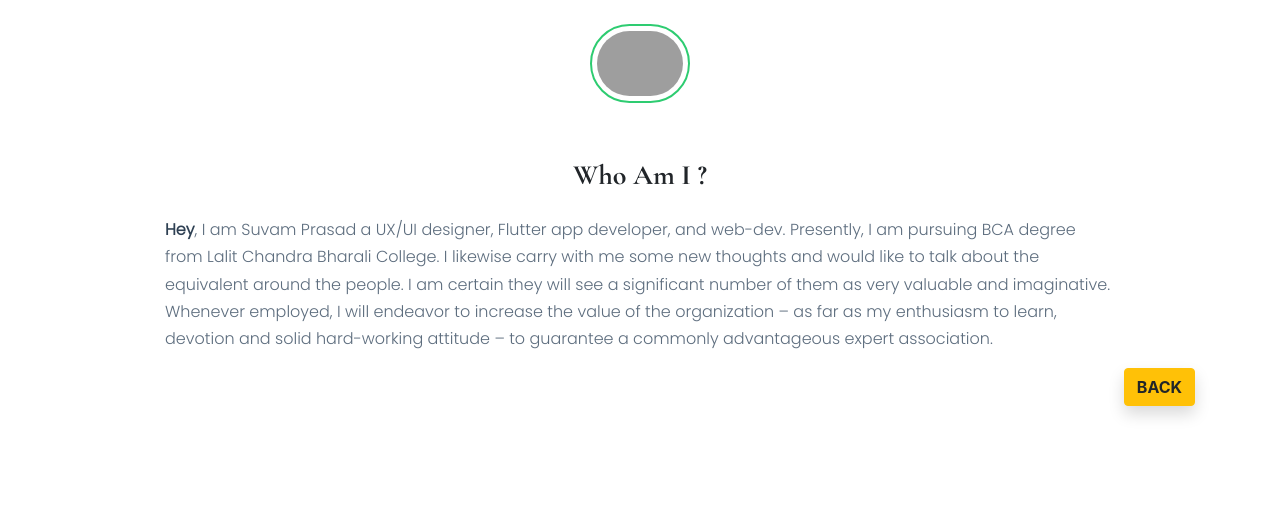
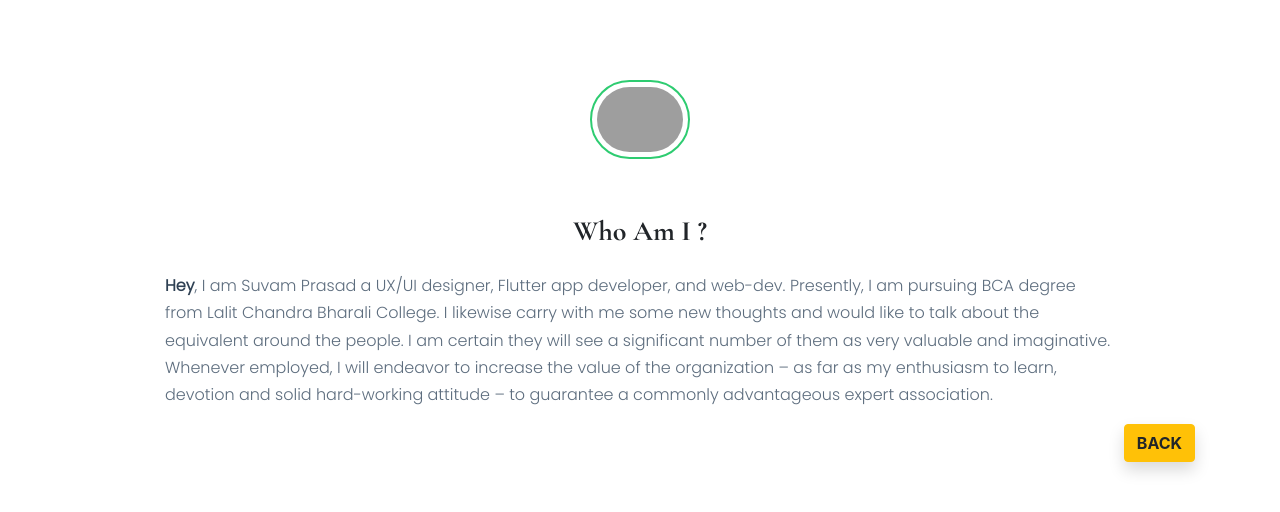
Before and after one commit to SuvamPrasd/portfolio, a plain HTML site: page routes/about.html in a window 1280 px wide. Drawn offline with nearby package versions, Linux system fonts and the light colour scheme; grey boxes are pictures that could not be loaded.

Commit message:
[updated]: about me layout design changed

```diff
--- a/css/aboutme.css
+++ b/css/aboutme.css
@@ -1,4 +1,8 @@
 @import url('https://fonts.googleapis.com/css2?family=Cormorant+Garamond:wght@700&family=Poppins:wght@300&display=swap');
+
+.main{
+    margin-top: 5em;
+  }
 
 .img{
   border-radius: 50px !important;
--- a/routes/about.html
+++ b/routes/about.html
@@ -16,6 +16,7 @@
     <link rel="stylesheet" href="../css/aboutme.css" />
   </head>
   <body>
+    <div class="main">
     <div class="container justify-content-center text-center">
       <div class="mt-4">
         <img src="https://media-exp1.licdn.com/dms/image/C4E03AQHaOWOEz6Hq9g/profile-displayphoto-shrink_200_200/0/1603908883420?e=1611187200&v=beta&t=XrS7Bu2Y2gwPaVZl90ZaYfIH7Llme6a_yQj7yXPgy3A" class="img" />
@@ -33,10 +34,10 @@
         </div>
       </div>
       <div class="d-flex justify-content-end">
-        <a class="btn btn-warning shadow font-weight-bold" href="#">BACK</a>
+        <a class="btn btn-warning shadow font-weight-bold" href="../index.html">BACK</a>
       </div>
     </div>
-
+  </div>
     <script src="https://code.jquery.com/jquery-3.5.1.slim.min.js"></script>
     <script src="https://cdn.jsdelivr.net/npm/popper.js@1.16.1/dist/umd/popper.min.js"></script>
     <script src="https://stackpath.bootstrapcdn.com/bootstrap/4.5.2/js/bootstrap.min.js"></script>
```
